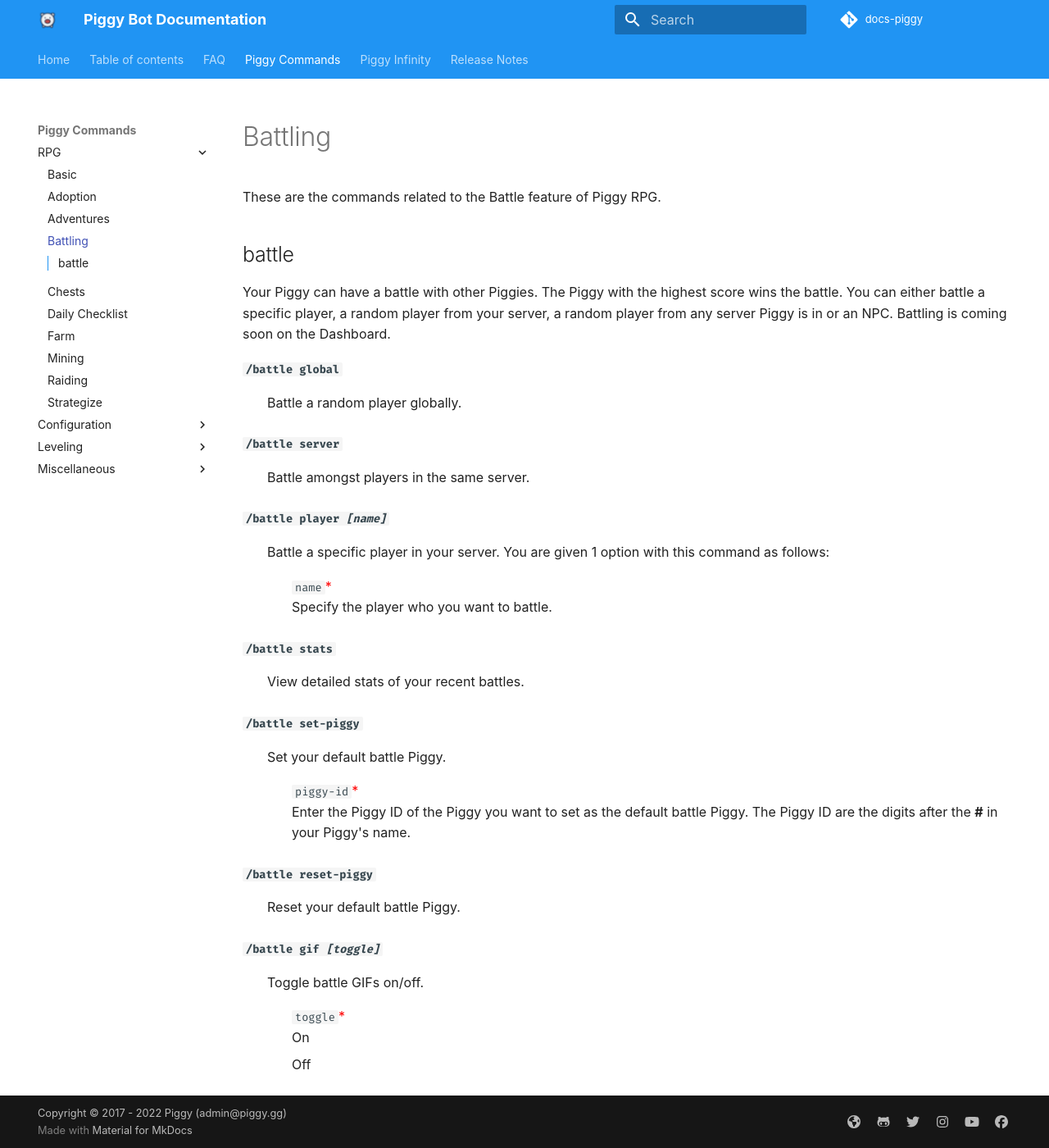
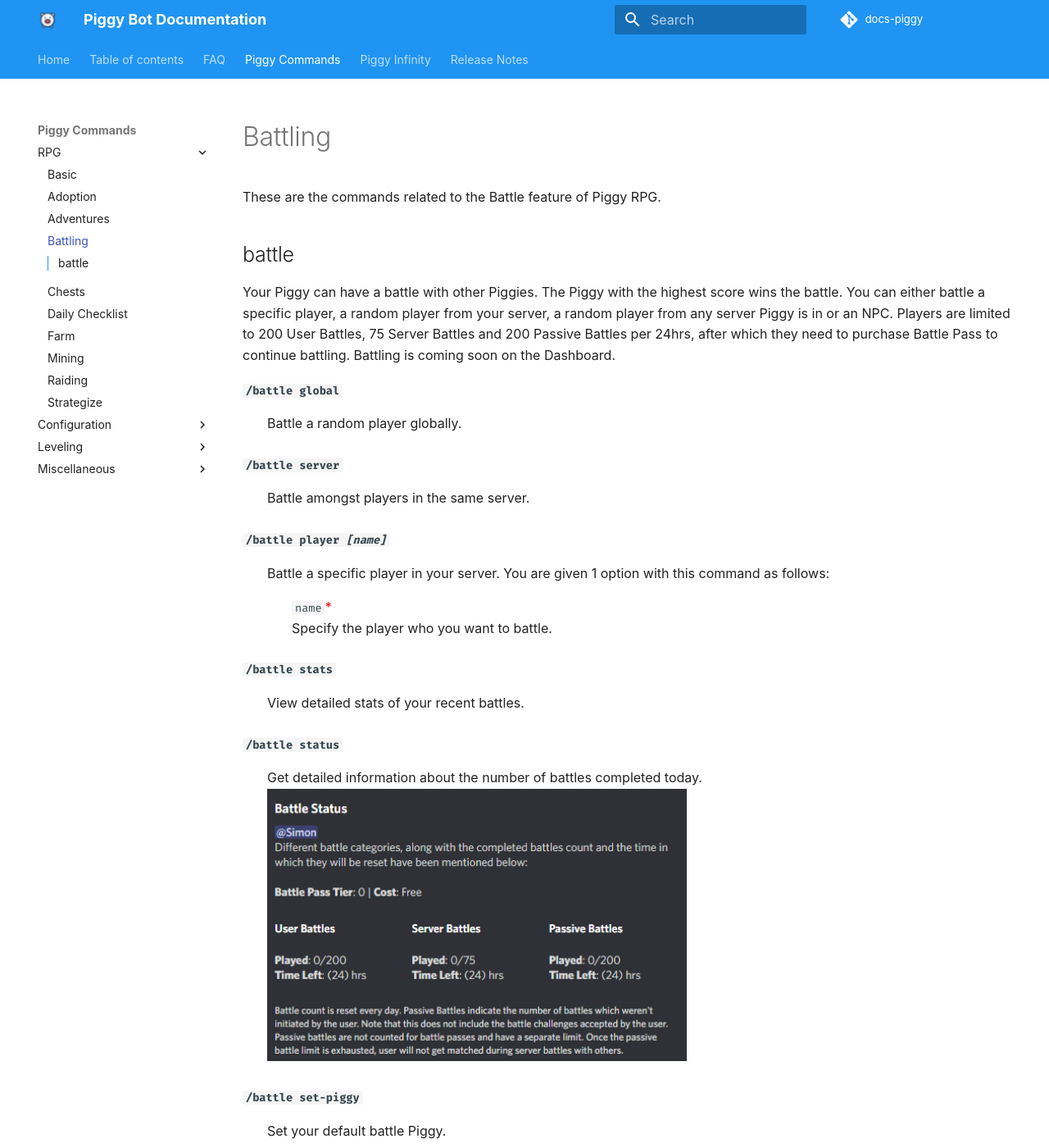
Before and after one commit to botlabs-gg/docs-piggy, an MkDocs documentation site: the page built from docs/Piggy-Commands/RPG/battling.md, in a window 1280 px wide and 1400 px high. Shown: the whole window at 82% size. Built offline with MkDocs 1.6.1 and Material for MkDocs 9.7.7, drawn with Linux system fonts in a browser that asks for light colours; some web fonts are replaced; comment, search, counter and statistics services are not loaded.

Commit message:
Added /battle status

```diff
--- a/docs/Piggy-Commands/RPG/battling.md
+++ b/docs/Piggy-Commands/RPG/battling.md
@@ -2,7 +2,7 @@
 These are the commands related to the Battle feature of Piggy RPG.
 
 ## battle
-Your Piggy can have a battle with other Piggies. The Piggy with the highest score wins the battle. You can either battle a specific player, a random player from your server, a random player from any server Piggy is in or an NPC. Battling is coming soon on the Dashboard.
+Your Piggy can have a battle with other Piggies. The Piggy with the highest score wins the battle. You can either battle a specific player, a random player from your server, a random player from any server Piggy is in or an NPC. Players are limited to 200 User Battles, 75 Server Battles and 200 Passive Battles per 24hrs, after which they need to purchase Battle Pass to continue battling. Battling is coming soon on the Dashboard.
 <dl>
 <dt><code><b>/battle global</b></code>
 <dd>Battle a random player globally.
@@ -16,6 +16,9 @@
 </ul>
 <dt><code><b>/battle stats</b></code>
 <dd>View detailed stats of your recent battles.
+<dt><code><b>/battle status</b></code>
+<dd>Get detailed information about the number of battles completed today.<br>
+<img src='/images/battle_status.png'width=512px>
 <dt><code><b>/battle set-piggy</b></code>
 <dd>Set your default battle Piggy.
 <ul style="list-style-type: none;">
```
Also changed, not shown: docs/images/battle_status.png (added).
